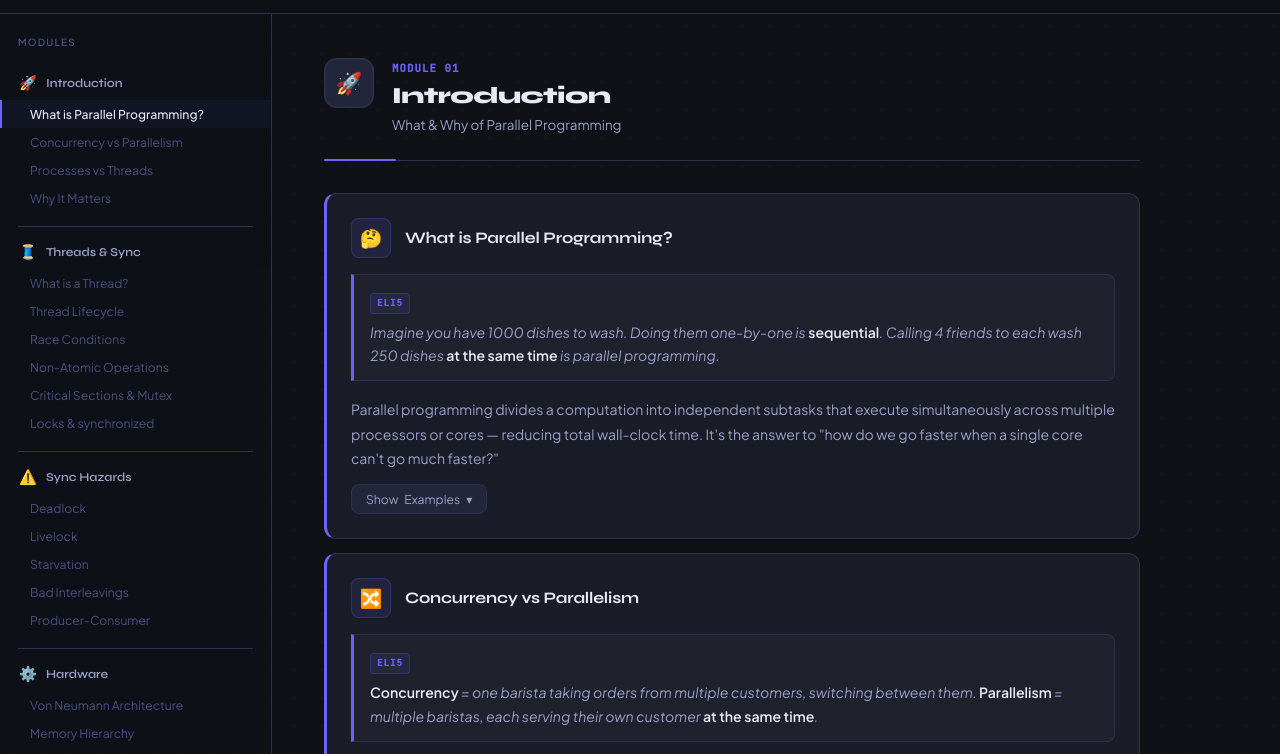
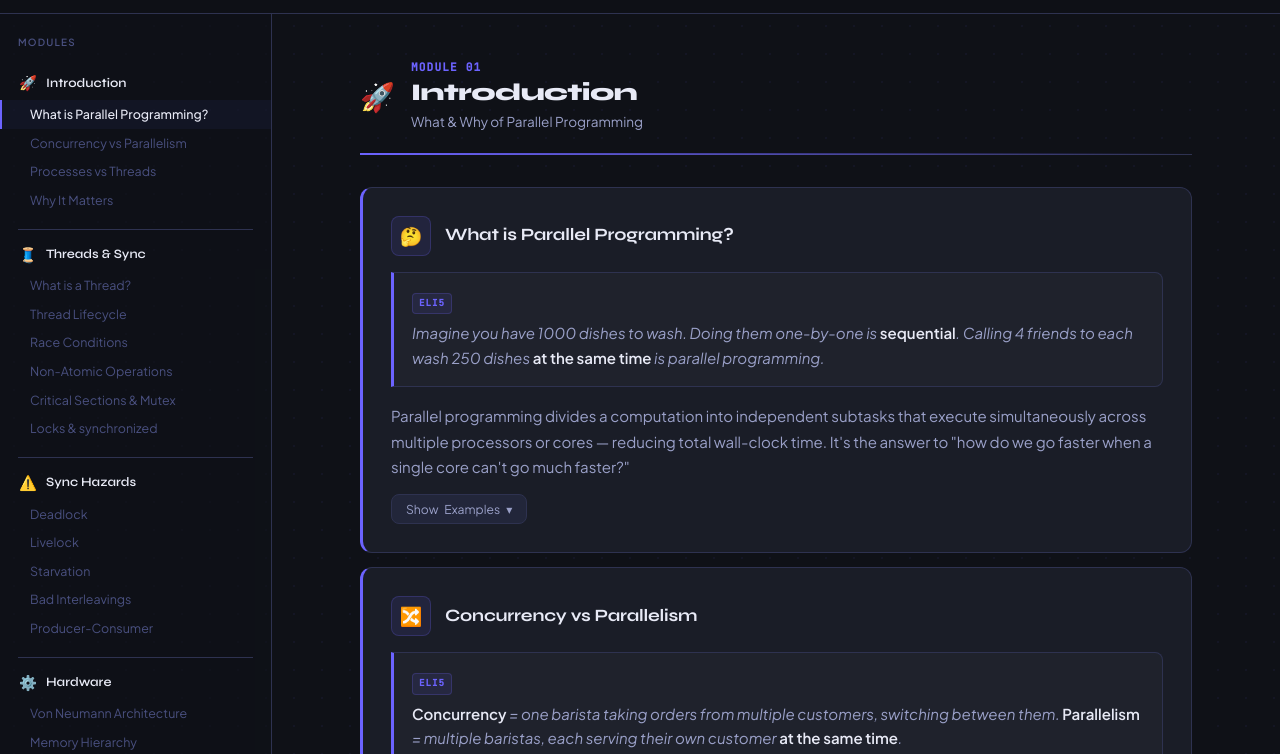
Before and after one commit to Blaze-Codes/pprog_eli5, a plain HTML site: page index.html in a window 1280 px wide. Shown: the part 44-798 px from the top of the page. Drawn offline with Linux system fonts and the light colour scheme.

Commit message:
centered the modules

```diff
--- a/index.html
+++ b/index.html
@@ -157,8 +157,8 @@
 
     .nav-mod-name {
       font-family: var(--font-display);
-      font-size: 0.76rem; font-weight: 600;
-      color: var(--text2); flex: 1;
+      font-size: 0.8rem; font-weight: 600;
+      color: var(--text); flex: 1;
     }
 
     .nav-prog-pill {
@@ -185,7 +185,7 @@
 
     .nav-item {
       display: block; padding: 4px 18px 4px 28px;
-      font-size: 0.76rem; color: var(--muted);
+      font-size: 0.78rem; color: var(--muted);
       transition: all 0.18s;
       border-left: 2px solid transparent;
       cursor: pointer;
@@ -203,15 +203,15 @@
     .nav-divider { height: 1px; background: var(--border); margin: 6px 18px; }
 
     /* ─── Main Content ─────────────────────────── */
-    #main-content { padding: 44px 52px 100px; max-width: 920px; }
+    #main-content { padding: 44px 64px 100px; max-width: 960px; margin: 0 auto; }
 
     /* ─── Module Section ───────────────────────── */
     .module-section { margin-bottom: 80px; }
 
     .module-hd {
-      display: flex; align-items: flex-start;
-      gap: 18px; margin-bottom: 32px;
-      padding-bottom: 24px;
+      display: flex; align-items: center;
+      gap: 16px; margin-bottom: 32px;
+      padding-bottom: 20px;
       border-bottom: 1px solid var(--border);
       position: relative;
     }
@@ -219,36 +219,31 @@
     .module-hd::after {
       content: ''; position: absolute;
       bottom: -1px; left: 0;
-      width: 72px; height: 2px;
-      background: var(--mod-color, #6c63ff);
-      border-radius: 2px;
+      width: 100%; height: 2px;
+      background: linear-gradient(90deg, var(--mod-color, #6c63ff), transparent);
     }
 
     .module-icon {
-      width: 50px; height: 50px;
-      border-radius: var(--radius);
-      background: var(--surface2); border: 1px solid var(--border);
-      display: flex; align-items: center; justify-content: center;
-      font-size: 1.35rem; flex-shrink: 0;
-      box-shadow: 0 0 0 1px rgba(255,255,255,0.04) inset;
-    }
-
-    .module-meta { flex: 1; padding-top: 2px; }
+      font-size: 1.75rem; flex-shrink: 0;
+      line-height: 1;
+    }
+
+    .module-meta { flex: 1; }
 
     .module-num {
-      font-size: 0.67rem; font-weight: 700;
+      font-size: 0.7rem; font-weight: 700;
       letter-spacing: 0.1em; text-transform: uppercase;
       color: var(--mod-color, #6c63ff);
-      margin-bottom: 4px; font-family: var(--font-mono);
+      margin-bottom: 3px; font-family: var(--font-mono);
     }
 
     .module-title {
-      font-size: 1.45rem; font-weight: 800;
+      font-size: 1.5rem; font-weight: 800;
       letter-spacing: -0.025em; color: var(--text);
-      margin-bottom: 4px;
-    }
-
-    .module-desc { font-size: 0.84rem; color: var(--text2); }
+      margin-bottom: 3px;
+    }
+
+    .module-desc { font-size: 0.85rem; color: var(--text2); }
 
     /* ─── Concept Cards ────────────────────────── */
     @keyframes fadeUp {
@@ -261,7 +256,7 @@
       border: 1px solid var(--border);
       border-radius: var(--radius);
       border-left: 3px solid var(--mod-color, #6c63ff);
-      padding: 24px; margin-bottom: 14px;
+      padding: 28px; margin-bottom: 14px;
       scroll-margin-top: calc(var(--header-h) + 20px);
       transition: box-shadow 0.25s;
       animation: fadeUp 0.4s ease both;
@@ -292,7 +287,7 @@
     }
 
     .card-title {
-      font-size: 1rem; font-weight: 700;
+      font-size: 1.08rem; font-weight: 700;
       color: var(--text); letter-spacing: -0.01em;
     }
 
@@ -302,7 +297,7 @@
       border: 1px solid var(--border);
       border-left: 3px solid var(--mod-color, #6c63ff);
       border-radius: 0 var(--radius-sm) var(--radius-sm) 0;
-      padding: 13px 16px; margin-bottom: 16px;
+      padding: 15px 18px; margin-bottom: 16px;
     }
 
     .eli5-tag {
@@ -319,13 +314,13 @@
 
     .eli5 p {
       font-style: italic; color: var(--text2);
-      font-size: 0.88rem; line-height: 1.65;
+      font-size: 0.94rem; line-height: 1.65;
     }
 
     .eli5 p strong { font-style: normal; color: var(--text); }
 
     /* ─── Card Body ────────────────────────────── */
-    .card-body { font-size: 0.88rem; color: var(--text2); line-height: 1.72; }
+    .card-body { font-size: 0.94rem; color: var(--text2); line-height: 1.72; }
     .card-body p { margin-bottom: 10px; }
     .card-body p:last-child { margin-bottom: 0; }
     .card-body strong { color: var(--text); }
@@ -438,7 +433,7 @@
     .collapsible.open { max-height: 3000px; opacity: 1; }
 
     .ex-inner {
-      padding-top: 14px; font-size: 0.86rem;
+      padding-top: 14px; font-size: 0.92rem;
       color: var(--text2); line-height: 1.7;
     }
 
@@ -464,7 +459,7 @@
       gap: 10px; padding: 15px 20px;
       background: none; border: none;
       color: var(--text2); cursor: pointer;
-      font-family: var(--font-body); font-size: 0.83rem;
+      font-family: var(--font-body); font-size: 0.88rem;
       font-weight: 600; text-align: left;
       transition: all 0.2s;
     }
@@ -480,7 +475,7 @@
     .tips-inner ul { list-style: none; padding: 10px 0 0; }
     .tips-inner ul li {
       padding: 6px 0 6px 26px; position: relative;
-      font-size: 0.84rem; color: var(--text2); line-height: 1.6;
+      font-size: 0.9rem; color: var(--text2); line-height: 1.6;
       border-bottom: 1px solid rgba(255,255,255,0.04);
     }
     .tips-inner ul li:last-child { border-bottom: none; }
@@ -505,11 +500,11 @@
       }
       #sidebar.open { transform: translateX(0); }
 
-      #main-content { padding: 28px 22px 60px; }
+      #main-content { padding: 28px 24px 60px; }
     }
 
     @media (max-width: 480px) {
-      #main-content { padding: 20px 16px 60px; }
+      #main-content { padding: 20px 18px 60px; }
       .concept-card { padding: 18px 16px; }
       .module-title { font-size: 1.25rem; }
     }
```
